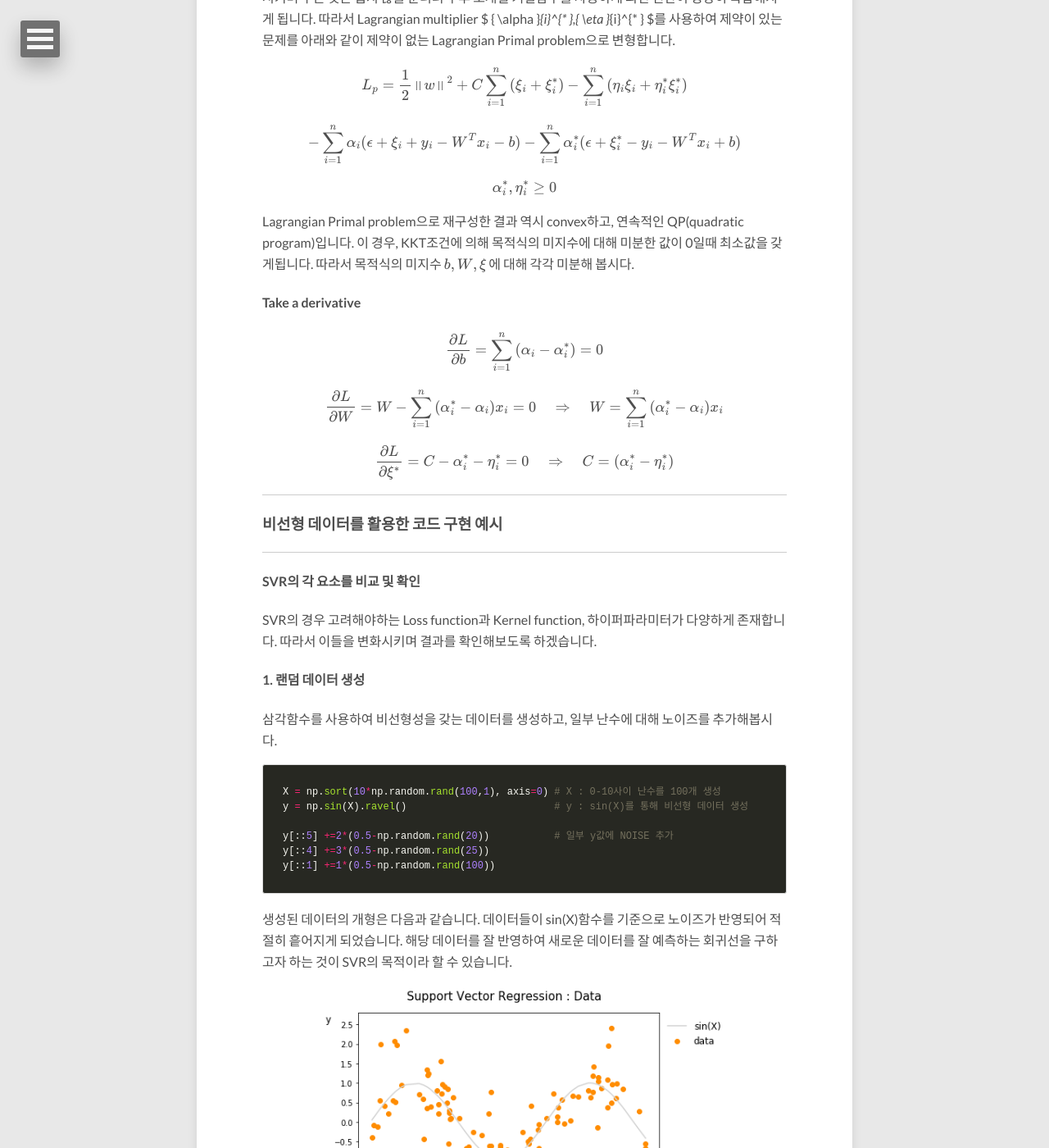
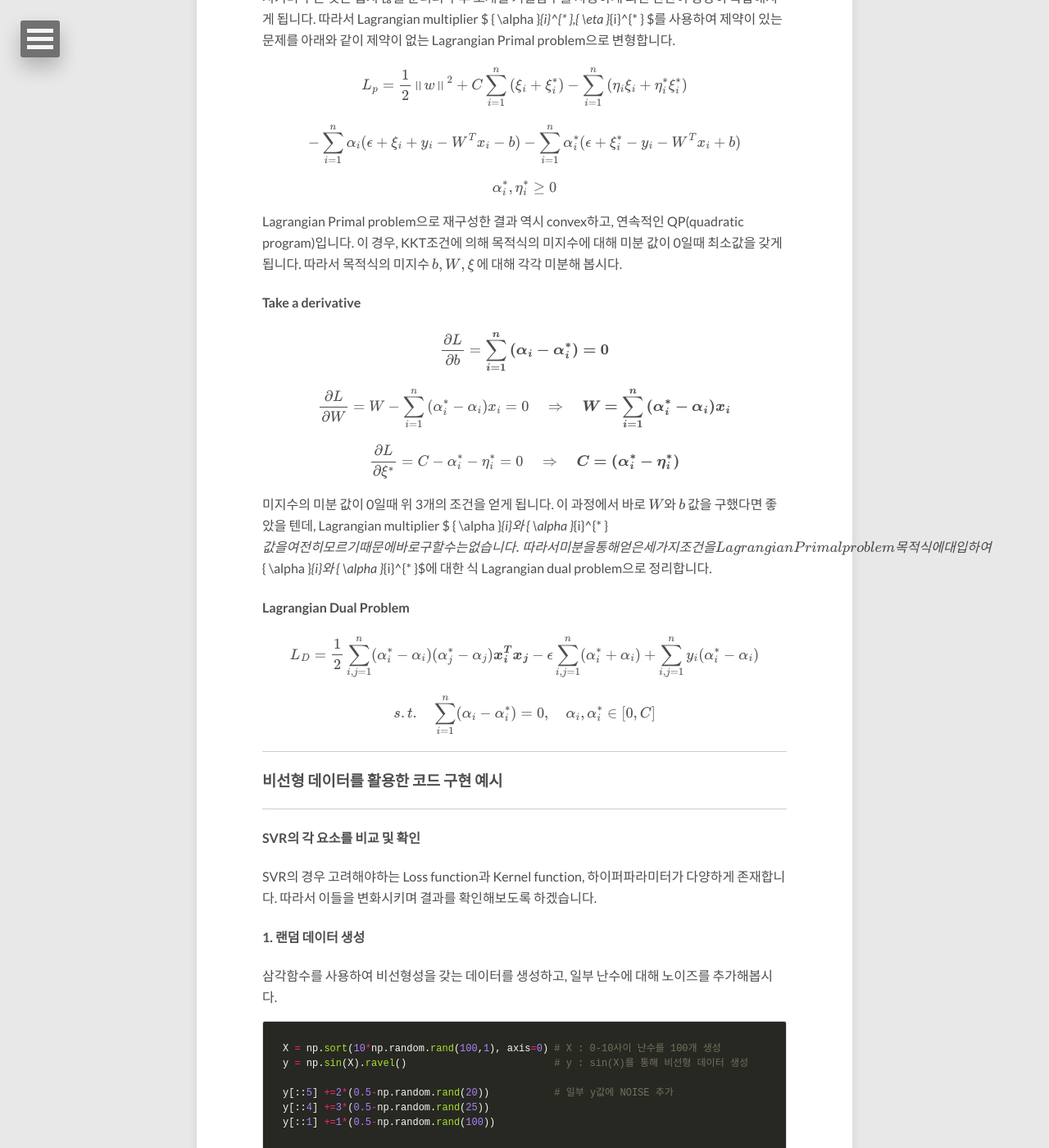
Before and after one commit to leejiyoon52/leejiyoon52.github.io, a Jekyll site: the page built from _posts/2018-11-17-Support-Vecter-Regression.md, in a window 1280 px wide and 1400 px high, scrolled down 3175 px. Shown: the whole window at 82% size. Built offline with Jekyll 4.4.1, drawn with Linux system fonts in a browser that asks for light colours; nearby versions of some CDN libraries; formulas are drawn with MathJax 3; comment, search, counter and statistics services are not loaded; some of the changed text lies outside the part shown.

Commit message:
Update 2018-11-17-Support-Vecter-Regression.md

```diff
--- a/_posts/2018-11-17-Support-Vecter-Regression.md
+++ b/_posts/2018-11-17-Support-Vecter-Regression.md
@@ -106,25 +106,37 @@
  {\alpha}_{i}^* ,{\eta}_{i}^* \ge 0
 $$
 
-Lagrangian Primal problem으로 재구성한 결과 역시 convex하고, 연속적인 QP(quadratic program)입니다. 이 경우, KKT조건에 의해 목적식의 미지수에 대해 미분한 값이 0일때 최소값을 갖게됩니다. 따라서 목적식의 미지수 $ b, W, { \xi } $ 에 대해 각각 미분해 봅시다.
+Lagrangian Primal problem으로 재구성한 결과 역시 convex하고, 연속적인 QP(quadratic program)입니다. 이 경우, KKT조건에 의해 목적식의 미지수에 대해 미분 값이 0일때 최소값을 갖게됩니다. 따라서 목적식의 미지수 $ b, W, { \xi } $ 에 대해 각각 미분해 봅시다.
 
 
 #### Take a derivative
 
 $$
-\frac { \partial L }{ \partial b }= \sum_{ i=1 }^{ n }{ ({ \alpha }_{ i }-{ \alpha }_{ i }^{* })} = 0
+\frac { \partial L }{ \partial b }= \boldsymbol{ \sum_{ i=1 }^{ n }{ ({ \alpha }_{ i }-{ \alpha }_{ i }^{* })} = 0 }
 $$
 
 
 $$
-\frac { \partial L }{ \partial W }= W - \sum_{ i=1 }^{ n }{ ({ \alpha }_{ i }^{ * }-{ \alpha }_{ i })x_i} = 0 \quad \Rightarrow \quad  W = \sum_{ i=1 }^{ n }{ ({ \alpha }_{ i }^{ * }-{ \alpha }_{ i })x_i}
+\frac { \partial L }{ \partial W }= W - \sum_{ i=1 }^{ n }{ ({ \alpha }_{ i }^{ * }-{ \alpha }_{ i })x_i} = 0 \quad \Rightarrow \quad \boldsymbol{ W = \sum_{ i=1 }^{ n }{ ({ \alpha }_{ i }^{ * }-{ \alpha }_{ i })x_i}}
 $$
 
 
 $$
-\frac { \partial L }{ \partial \xi^{ * } }= C - { \alpha }_{i}^{ * }-{ \eta }_{ i }^{ * } = 0 \quad \Rightarrow \quad C = ({ \alpha }_{i}^{ * }-{ \eta }_{ i }^{ * })
+\frac { \partial L }{ \partial \xi^{ * } }= C - { \alpha }_{i}^{ * }-{ \eta }_{ i }^{ * } = 0 \quad \Rightarrow \quad \boldsymbol{ C = ({ \alpha }_{i}^{ * }-{ \eta }_{ i }^{ * })}
 $$
 
+미지수의 미분 값이 0일때 위 3개의 조건을 얻게 됩니다. 이 과정에서 바로 $ W $와 $ b $ 값을 구했다면 좋았을 텐데, Lagrangian multiplier $ { \alpha }_{i}$와 $ { \alpha }_{i}^{* }$값을 여전히 모르기 때문에 바로 구할 수 는 없습니다. 따라서 미분을 통해 얻은 세가지 조건을 Lagrangian Primal problem 목적식에 대입하여 $ { \alpha }_{i}$와 $ { \alpha }_{i}^{* }$에 대한 식 Lagrangian dual problem으로 정리합니다.
+
+#### Lagrangian Dual Problem
+
+ $$
+  { { L }_{ D } =  \frac { 1 }{ 2 } \sum_{ i,j=1 }^{ n }({ \alpha }_{ i }^{ * }-{ \alpha }_{ i })({ \alpha }_{ j }^{ * }-{ \alpha }_{ j }) \boldsymbol {x^{T}_{ i }x_{ j }}-{\epsilon} \sum_{ i,j=1 }^{ n }({ \alpha }_{ i }^{ * }+{ \alpha }_{ i })+\sum_{ i,j=1 }^{ n }y_{ i }({ \alpha }_{ i }^{ * }-{ \alpha }_{ i })}
+ $$
+
+
+ $$
+ s.t.  \quad  \sum_{ i=1 }^{ n }({ \alpha }_{ i }-{ \alpha }_{ i }^{ * }) = 0 ,\quad{ \alpha }_{ i },{ \alpha }_{ i }^{ * }  \in [0,C]
+ $$
 
 
 
```
